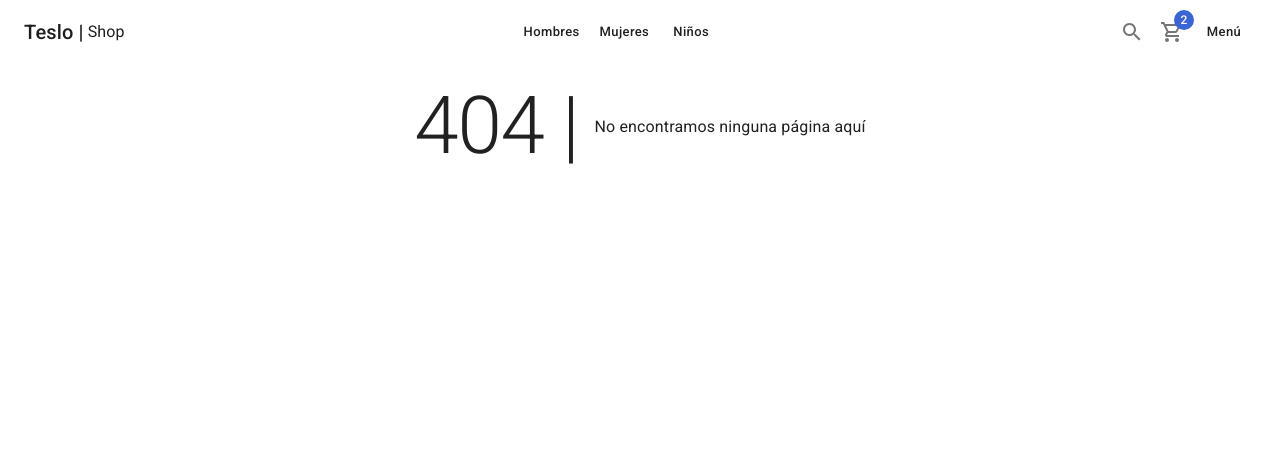
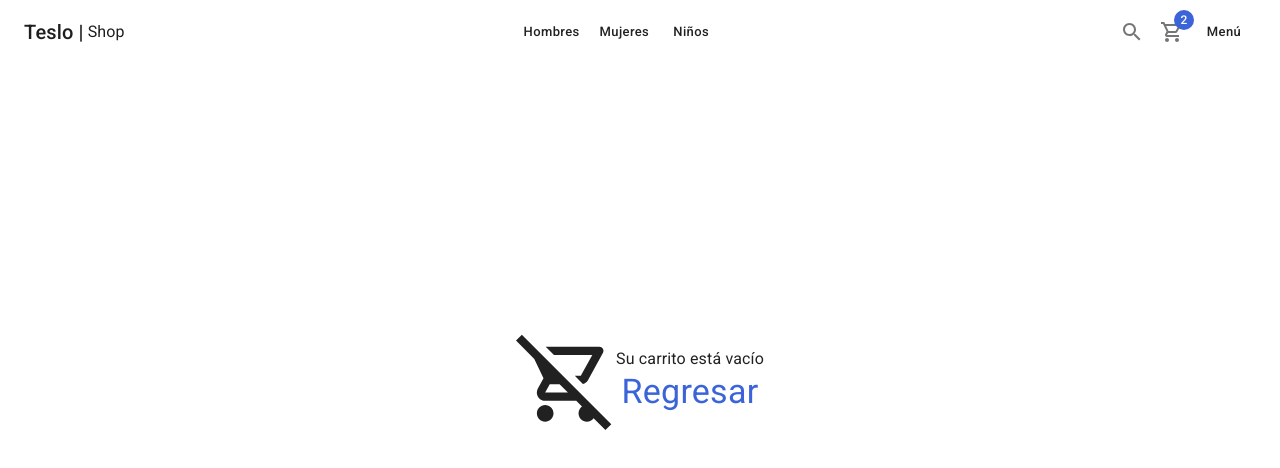
Before and after one commit to scarrilloh77/teslo-shop, a Next.js app: page /cart/empty in a window 1280 px wide. Before the commit this address had no page. Shown: the top 468 px of the page. Built offline with nearby package versions, Linux system fonts and the light colour scheme.

Commit message:
Empty shopping cart page

```diff
--- /dev/null
+++ b/pages/cart/empty.tsx
@@ -0,0 +1,35 @@
+import { Box, Link, Typography } from '@mui/material';
+import { ShopLayout } from '../../components/layouts';
+import { RemoveShoppingCartOutlined } from '@mui/icons-material';
+import NextLink from 'next/link';
+
+const EmptyPage = () => {
+  return (
+    <ShopLayout
+      title="Carrito vacio"
+      pageDescription="No hay artículos en el carrito de compras"
+    >
+      <Box
+        display="flex"
+        justifyContent="center"
+        alignItems="center"
+        height="calc(100vh - 200px)"
+        sx={{
+          flexDirection: { xs: 'column', sm: 'row' },
+        }}
+      >
+        <RemoveShoppingCartOutlined sx={{ fontSize: 100 }} />
+        <Box display="flex" flexDirection="column" alignItems="center">
+          <Typography>Su carrito está vacío</Typography>
+          <NextLink legacyBehavior passHref href="/">
+            <Link typography="h4" color="secondary">
+              Regresar
+            </Link>
+          </NextLink>
+        </Box>
+      </Box>
+    </ShopLayout>
+  );
+};
+
+export default EmptyPage;
```
